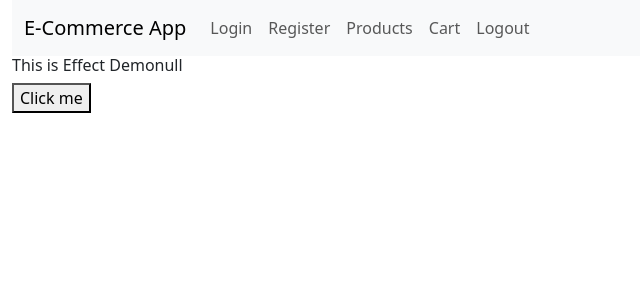
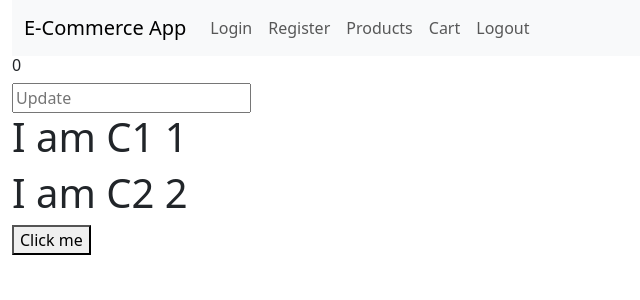
Before and after one commit to kiran-blockchain/optum-oct-react, a React (Create React App) app in the folder ecommerce/: page / in a window 1280 px wide. Shown: the top 300 px of the page, without its empty margins (0-640 px from the left). Built offline with nearby package versions, Linux system fonts and the light colour scheme; no server answers.

Commit message:
added code

```diff
--- a/ecommerce/src/App.jsx
+++ b/ecommerce/src/App.jsx
@@ -1,4 +1,5 @@
 import { Header } from "./components/Header";
+import { MemoDemo } from "./components/MemoDemo";
 
 import { Register } from "./pages/Register";
 import { UserList } from "./pages/UserList";
@@ -8,7 +9,8 @@ const App = () => {
   return (
     <div>
       <Header headerConfig ={HeaderConfig}/>
-      <UserList/>
+      {/* <UserList/> */}
+      <MemoDemo/>
     </div>)
 };
 
--- /dev/null
+++ b/ecommerce/src/components/MemoDemo/index.jsx
@@ -0,0 +1,45 @@
+import React, { useMemo, useState } from "react"
+
+ const ComponentOne =React.memo((props)=>{
+    return(
+        <h1>I am C1 {props.value1}</h1>
+    )
+ });
+ const ComponentTwo =(props)=>{
+    return(
+        <h1>I am C2 {props.value2}</h1>
+    )
+ }
+
+ const squareNumber =(num)=>{
+     return Math.pow(num,2);
+ }
+
+export const MemoDemo =()=>{
+    const [num,setNumber]= useState(0);
+    const squaredNum = useMemo(()=>{
+        return squareNumber(num);
+    },[num]);
+
+    const[val1,setVal1] = useState(1);
+    const[val2,setVal2] = useState(2);
+    const [val3,setVal3] = useState()
+    return(
+        <div>
+            <h6>{squaredNum}</h6>
+            <input type="number" placeholder="Update"
+                onChange={e=>{
+                    setNumber(e.target.value);
+                }}
+            />
+
+
+           <ComponentOne value1={val1}/>
+           <ComponentTwo value2={val2}/>
+           <button onClick={e=>{
+            setNumber(100);
+           }}>Click me</button>
+        </div>
+    )
+
+}
```
